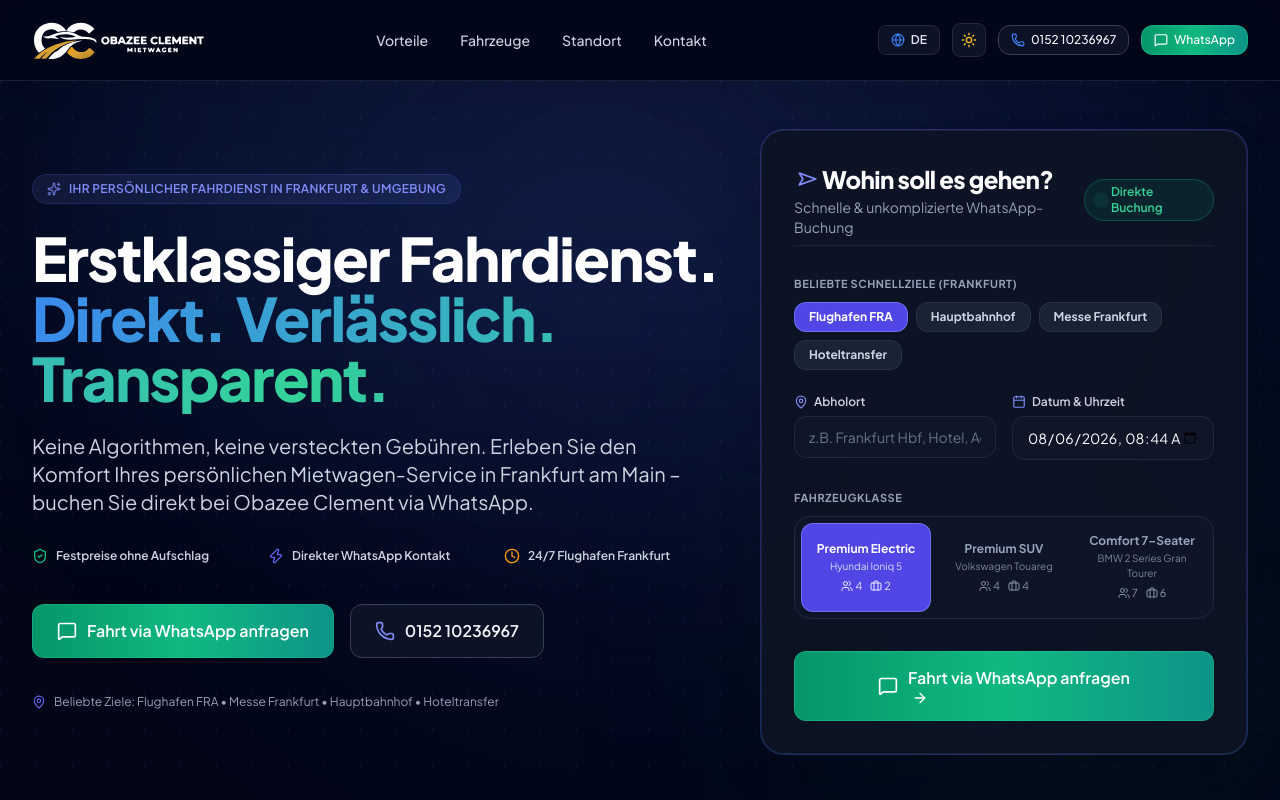
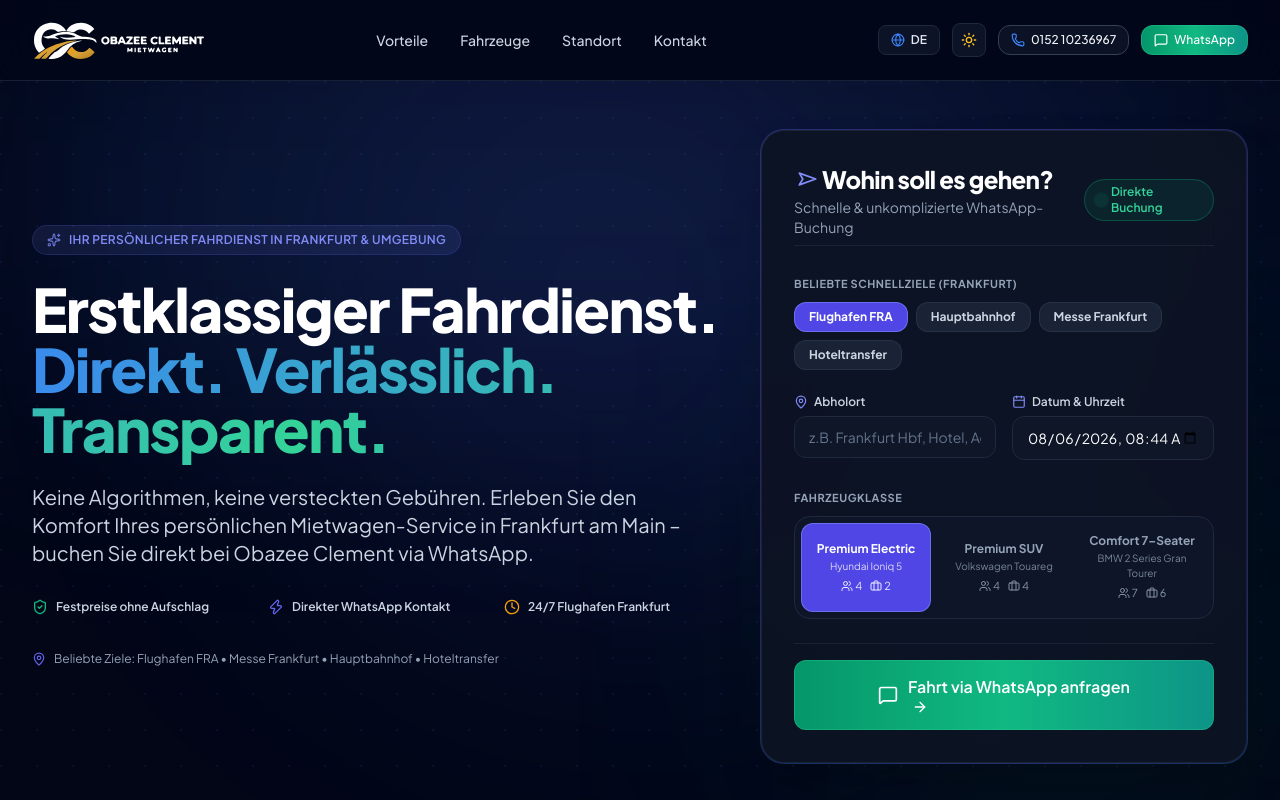
Before and after one commit to BlessedUzama/Mietwagen, a React (Vite) app: page / in a window 1280 px wide. Shown: the top 800 px of the page. Built offline with nearby package versions, Linux system fonts and the light colour scheme.

Commit message:
refactor: hide hero ctas on desktop and center ride estimator button

```diff
--- a/src/components/sections/HeroSection.tsx
+++ b/src/components/sections/HeroSection.tsx
@@ -62,7 +62,7 @@
             </div>
 
             {/* Hero CTAs */}
-            <div className="flex flex-wrap items-center gap-4 pt-4">
+            <div className="flex flex-wrap items-center gap-4 pt-4 lg:hidden">
               {/* WhatsApp Mandatory Emerald CTA */}
               <a
                 href="https://wa.me/4915210236967?text=Hallo%20Obazee%20Clement,%20ich%20moechte%20eine%20Fahrt%20in%20Frankfurt%20anfragen."
--- a/src/components/sections/RideEstimator.tsx
+++ b/src/components/sections/RideEstimator.tsx
@@ -200,13 +200,13 @@
         </div>
 
         {/* Full-Width Primary WhatsApp CTA Container */}
-        <div className="pt-2">
+        <div className="pt-4 border-t border-slate-100 dark:border-slate-800/80 flex items-center justify-center">
           <ShinyBordersButton
             variant="whatsapp"
             size="lg"
             fullWidth
             onClick={handleWhatsAppBooking}
-            className="observe-wa-btn"
+            className="observe-wa-btn w-full justify-center"
             icon={<MessageSquare className="w-5 h-5 text-white" />}
           >
             <span>{t('hero.ctaWhatsApp')}</span>
```
